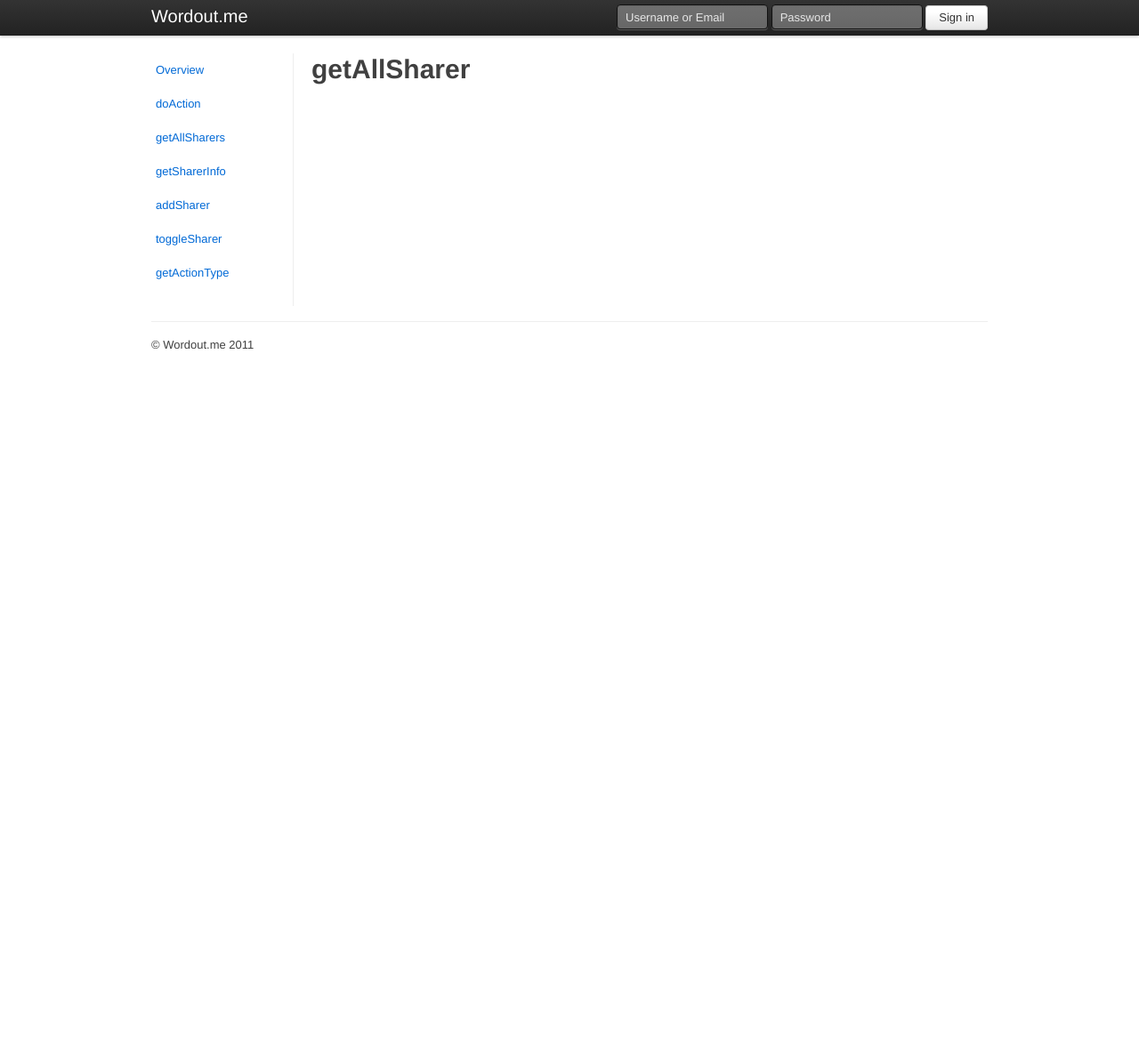
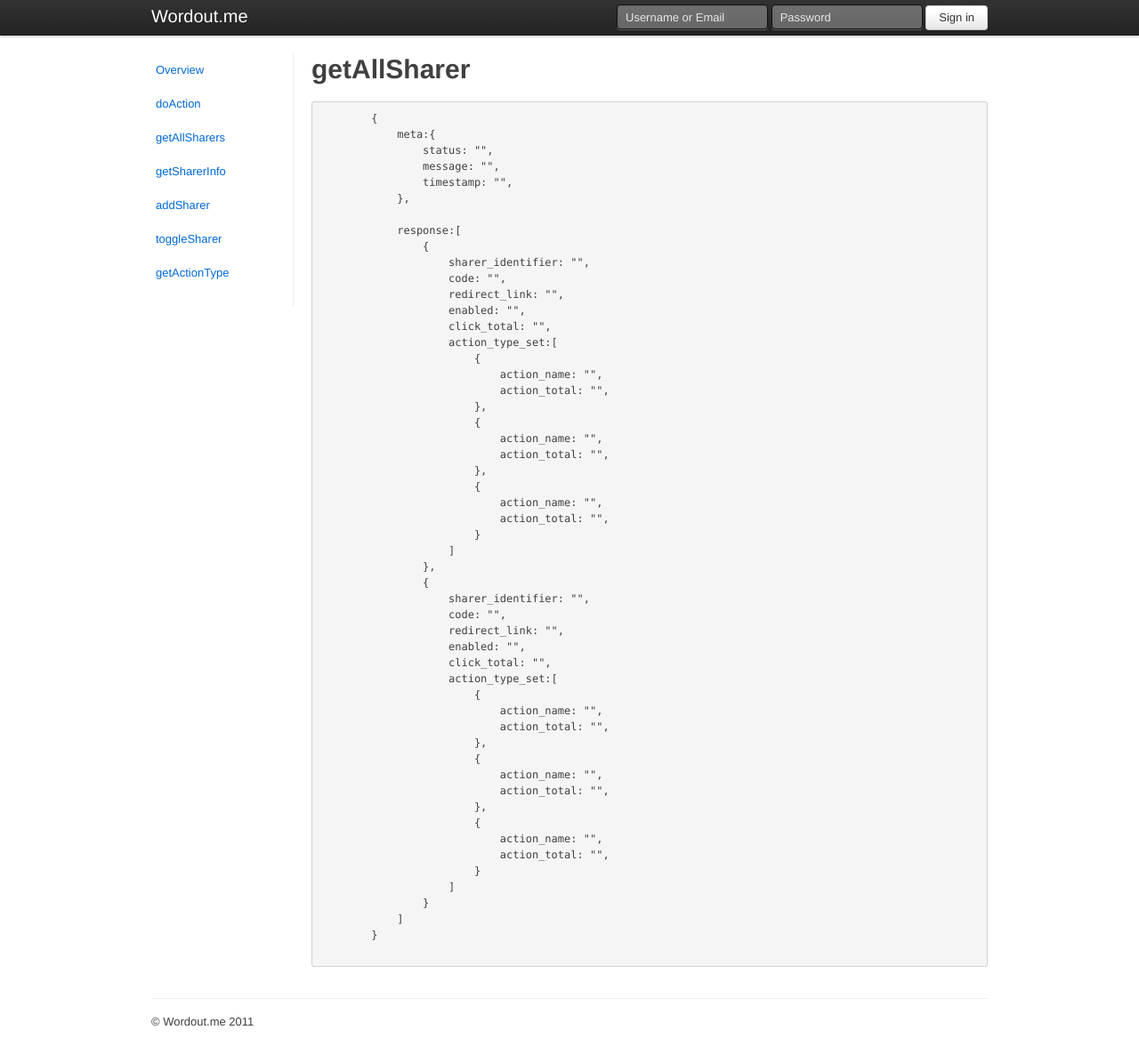
Before and after one commit to bsgreenb/Wordout, a Django app: template templates/apidoc/apidoc_getallsharer.html in a window 1280 px wide. Shown: the whole page at 89% size. Before the commit the page ends 393 px from the top, so only its background shows below. Run offline with Django 3.2, Linux system fonts and the light colour scheme; the template is opened without the code that fills it, so the values that code supplies are empty; some libraries are stand-ins or nearby versions.

Commit message:
gave code sample on apidoc

```diff
--- a/templates/apidoc/apidoc_getallsharer.html
+++ b/templates/apidoc/apidoc_getallsharer.html
@@ -10,4 +10,59 @@
 
 {% block api_overview_subcontent %}
     <h1>getAllSharer</h1>
+
+    <pre>
+        {
+            meta:{
+                status: "",
+                message: "",
+                timestamp: "",
+            },
+
+            response:[
+                {
+                    sharer_identifier: "",
+                    code: "",
+                    redirect_link: "",
+                    enabled: "",
+                    click_total: "",
+                    action_type_set:[
+                        {
+                            action_name: "",
+                            action_total: "",
+                        },
+                        {
+                            action_name: "",
+                            action_total: "",
+                        },
+                        {
+                            action_name: "",
+                            action_total: "",
+                        }
+                    ]
+                },
+                {
+                    sharer_identifier: "",
+                    code: "",
+                    redirect_link: "",
+                    enabled: "",
+                    click_total: "",
+                    action_type_set:[
+                        {
+                            action_name: "",
+                            action_total: "",
+                        },
+                        {
+                            action_name: "",
+                            action_total: "",
+                        },
+                        {
+                            action_name: "",
+                            action_total: "",
+                        }
+                    ]
+                }
+            ]
+        }
+    </pre>
 {% endblock %}
```
Also changed, not shown: templates/apidoc/apidoc_addsharer.html (+11 -0 lines), templates/apidoc/apidoc_doaction.html (+12 -0 lines), templates/apidoc/apidoc_getactiontype.html (+17 -0 lines), templates/apidoc/apidoc_togglesharer.html (+15 -0 lines).
